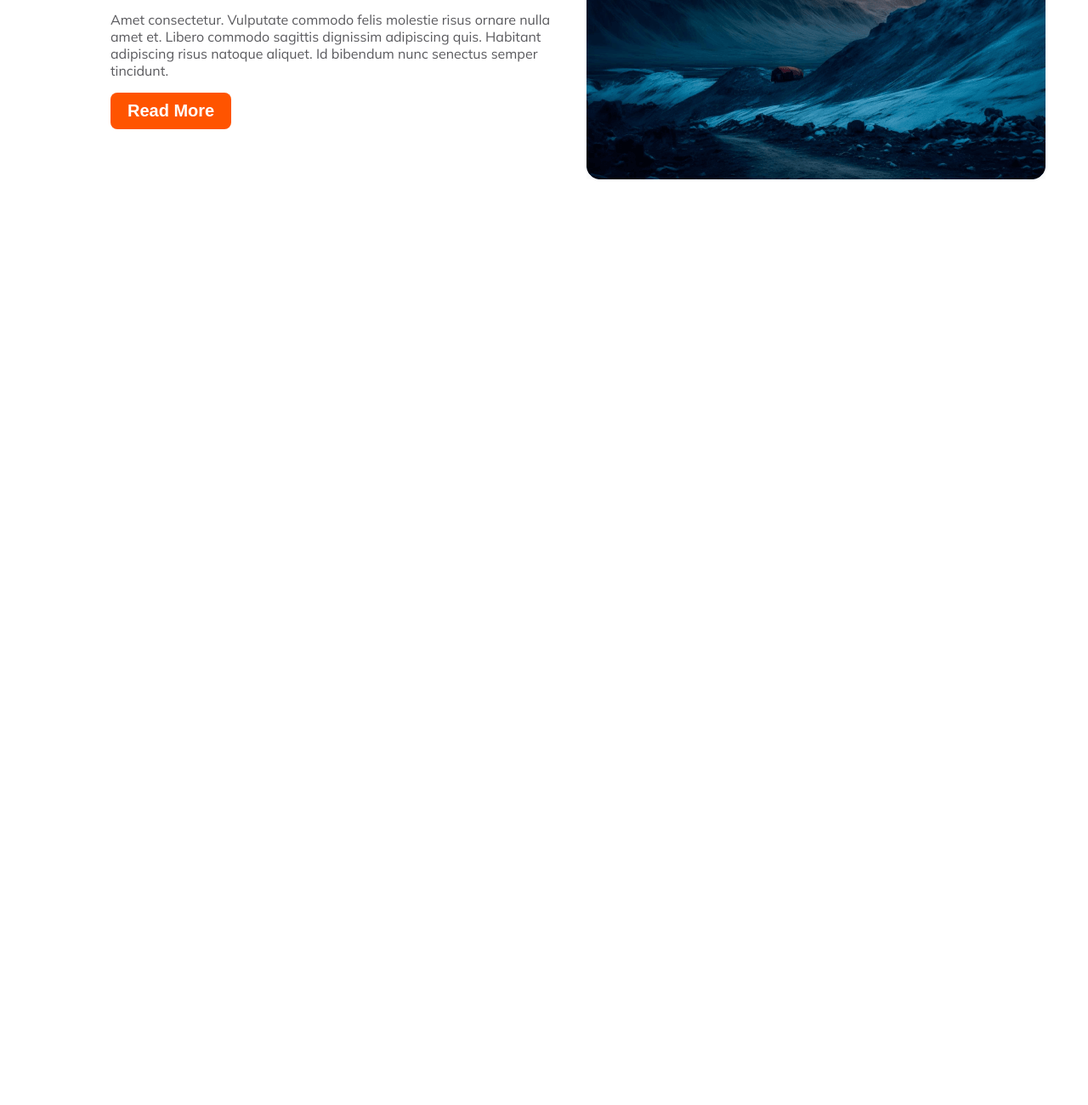
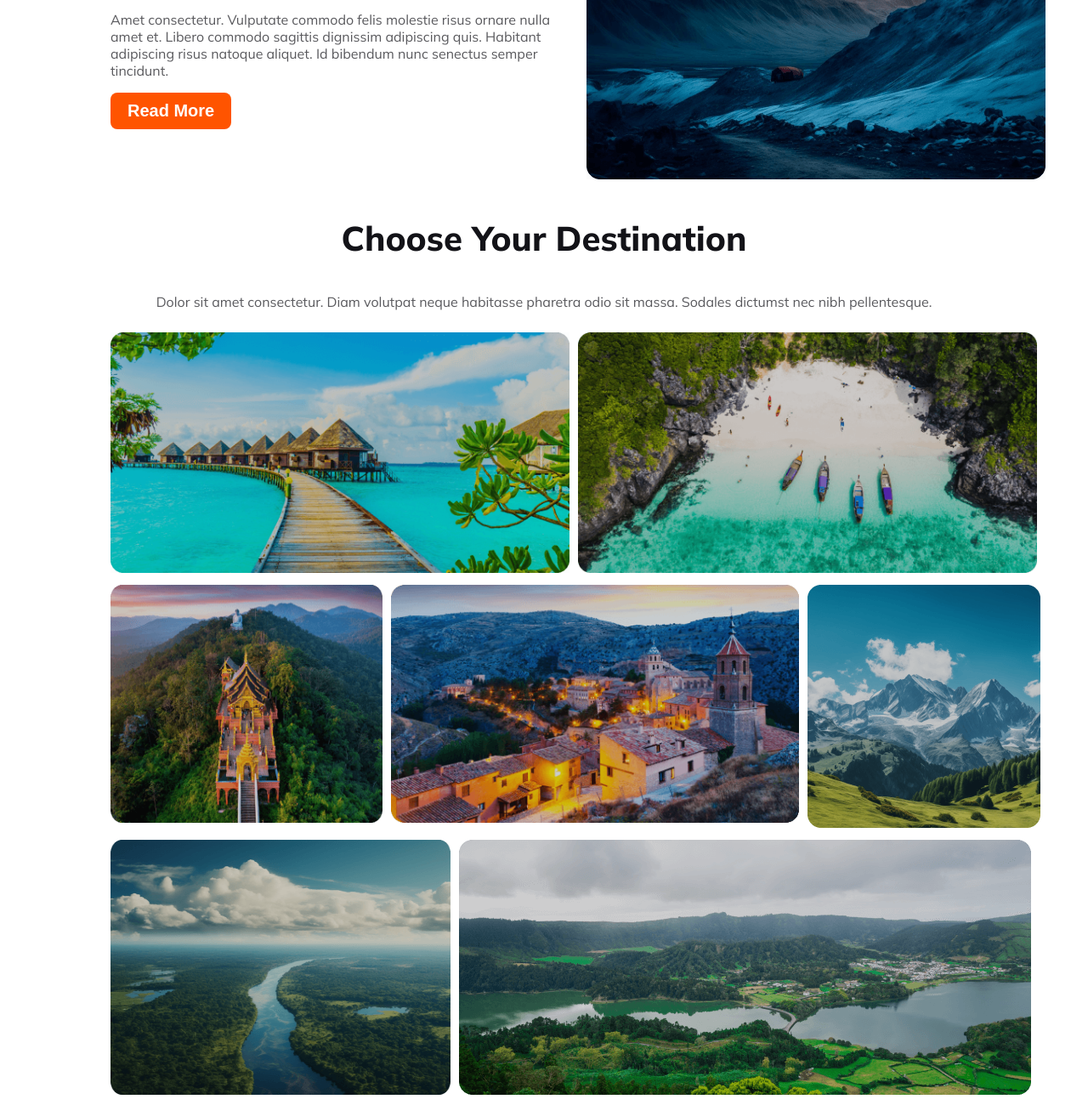
Before and after one commit to JN-Nema/B9A2, a plain HTML site: page index.html in a window 1280 px wide. Shown: the part 1009-2309 px from the top of the page at 85% size. Before the commit the page ends 1232 px from the top, so only its background shows below. Drawn offline with Linux system fonts and the light colour scheme.

Commit message:
choose-ur-des section created

```diff
--- a/index.html
+++ b/index.html
@@ -66,7 +66,7 @@
                          Lectus suspendisse nullam.</li><br>
                     <li> Accumsan eget et turpis praesent lorem egestas enim elit bibendum. Risus at in.</li>
                 </ul>
-                <p class="description">Amet consectetur. Vulputate commodo felis molestie risus
+                <p id="tour-des" class="description">Amet consectetur. Vulputate commodo felis molestie risus
                     ornare nulla amet et. Libero commodo sagittis dignissim adipiscing quis. Habitant adipiscing risus natoque aliquet.
                     Id bibendum nunc senectus semper tincidunt. </p>
                 <button class="btn-primary" id="read" > Read More</button>
@@ -80,6 +80,28 @@
 
 
         </section>
+        <section class="chose-ur-des">
+            <div class="des">
+                <h3 class="tour-title">Choose Your Destination</h3>
+                <p class="description">Dolor sit amet consectetur. Diam volutpat neque habitasse pharetra odio sit massa.
+                    Sodales dictumst nec nibh pellentesque.</p>
+            </div>
+            <div class="places-row1">
+                <div><img id="maldives" src="Images/Rectangle 5.png" alt="5"></div>
+                <div><img id="indonesia"   src="Images/Rectangle 8.png" alt="8"></div>
+            </div>
+            <div class="places-row2">
+
+                <div><img id="srilanka" src="Images/Rectangle 6.png" alt="6"></div>
+                <div><img id="north-america" src="Images/Rectangle 7.png" alt="7"></div>
+                <div><img id="kashmir" src="Images/Rectangle 9.png" alt="9"></div>
+            </div>
+            <div class="places-row3">
+                <div><img id="bangladesh" src="Images/Rectangle 11.png" alt="11"></div>
+                <div><img id="banderban" src="Images/Rectangle 10.png" alt="10"></div>
+
+            </div>
+        </section>
 
     </main>
 
--- a/styles.css
+++ b/styles.css
@@ -103,6 +103,10 @@ body{
     font-size: 40px;
     font-weight: 800;
 }
+.des{
+    text-align: center;
+}
+
 #read{
     padding: 10px  20px;
     text-align: center;
@@ -121,14 +125,42 @@ body{
     display:flex;
     justify-content: space-between;
 }
+/* choose ur des section styles */
+#maldives, #indonesia{
+    width:  540px;
+}
+#srilanka{
+    width: 320px;
+    height: 280px;
+}
+#north-america{
+    width: 480px;
+    height: 280px;
 
+}
+#bangladesh{
+    width: 400px;
+    height: 300px;
+}
+.places-row1{
+    display: flex;
+    flex: 1;
+
+}
+
+.places-row1 ,.places-row2, .places-row3{
+    display:inline-flex;
+    gap: 10px;
+    padding-top: 10px;
+
+}
 
 
 /* responsive media query */
-@media all and (max-width: 600px) {
+@media screen and (max-width: 600px) {
     body{
         margin-left:30px;
-        margin-right: 30px;
+        margin-right:30px;
     }
     .banner{
         position: center;
@@ -159,5 +191,12 @@ body{
     .tour-details{
         max-width: 500px;
     }
+    .places-row1, .places-row2, .places-row3{
+        flex-direction: column;
+    }
+    #maldives, #north-america, #srilanka, #banderban, #kashmir, #indonesia , #bangladesh{
+        width: 560px;
+        height: 300px;
+    }
 
 }
```
